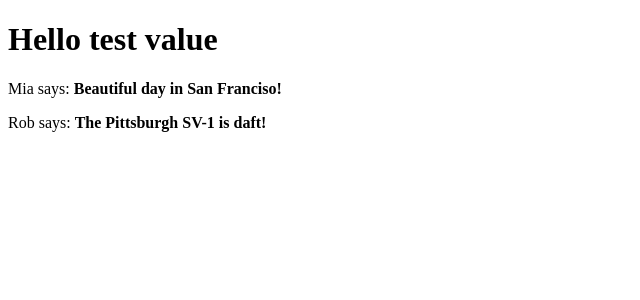
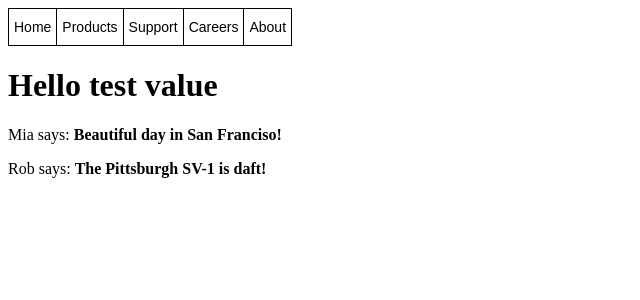
Before and after one commit to JoshHerrala/py-flask, a Flask app: page / in a window 1280 px wide. Shown: the top 300 px of the page, without its empty margins (0-640 px from the left). Run offline with Flask 2, Linux system fonts and the light colour scheme.

Commit message:
add menu

```diff
--- a/templates/index.html
+++ b/templates/index.html
@@ -1,16 +1,8 @@
-<!doctype html>
-<html>
-    <head>
-        {% if title %}
-        <title>{{ title }}</title>
-        {% else %}
-        <title>Welcome to Global Megacorp (generic message)</title>
-        {% endif %}
-    </head>
-    <body>
-        <h1>Hello {{ user.username }}</h1>
-        {% for post in posts %}
-        <div><p>{{ post.author.username }} says: <b>{{ post.body }}</b></p></div>
-        {% endfor %}
-    </body>
-</html>
+{% extends "menu.html" %}
+
+{% block content %}
+    <h1>Hello {{ user.username }}</h1>
+    {% for post in posts %}
+    <div><p>{{ post.author.username }} says: <b>{{ post.body }}</b></p></div>
+    {% endfor %}
+{% endblock %}
--- /dev/null
+++ b/templates/menu.html
@@ -0,0 +1,33 @@
+<!doctype html>
+<style type="text/css">
+.tg  {border-collapse:collapse;border-spacing:0;}
+.tg td{border-color:black;border-style:solid;border-width:1px;font-family:Arial, sans-serif;font-size:14px;
+  overflow:hidden;padding:10px 5px;word-break:normal;}
+.tg th{border-color:black;border-style:solid;border-width:1px;font-family:Arial, sans-serif;font-size:14px;
+  font-weight:normal;overflow:hidden;padding:10px 5px;word-break:normal;}
+.tg .tg-0pky{border-color:inherit;text-align:left;vertical-align:top}
+</style>
+
+<html>
+    <head>
+        {% if title %}
+        <title>{{ title }}</title>
+        {% else %}
+        <title>Welcome to Global Megacorp (generic message)</title>
+        {% endif %}
+    </head>
+    <body>
+        <table class="tg">
+        <thead>
+          <tr>
+            <td>Home</td>
+            <td>Products</td>
+            <td>Support</td>
+            <td>Careers</td>
+            <td>About</td>
+          </tr>
+        </thead>
+        </table>
+        {% block content %}{% endblock %}
+    </body>
+</html>
```
